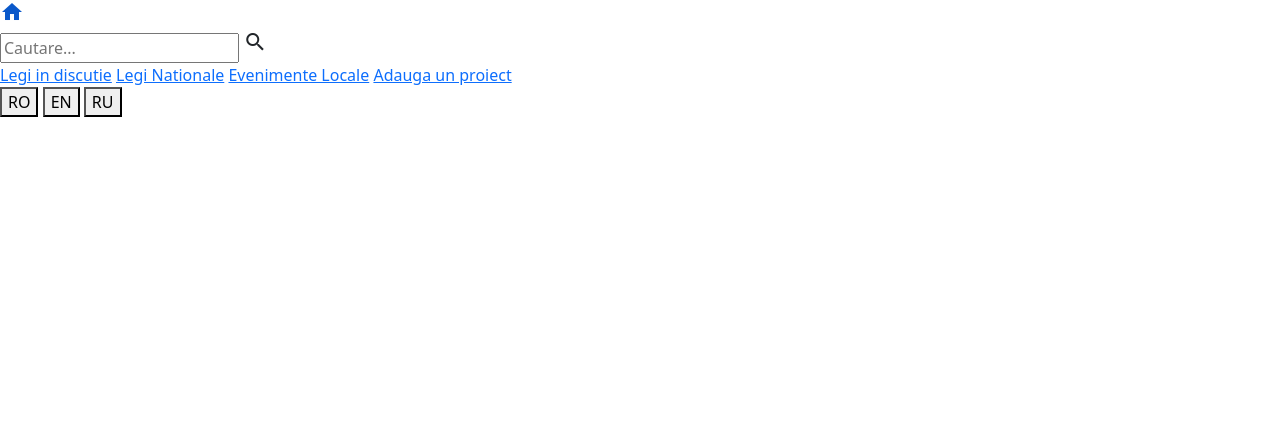
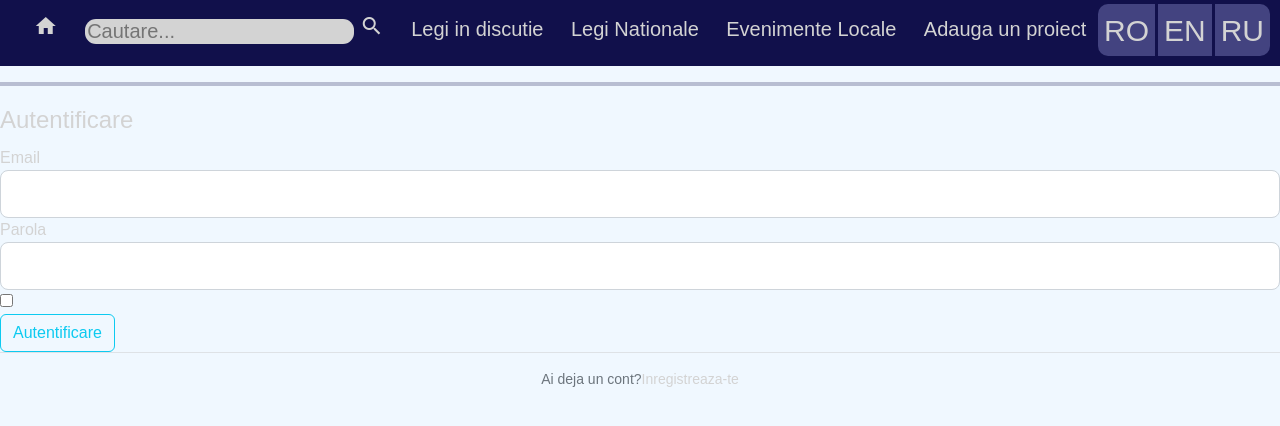
Before and after one commit to daniell0427/ParlamentulPoporului, a Flask app: page /autentificare in a window 1280 px wide. Shown: the top 426 px of the page. Run offline with Flask 2, Linux system fonts and the light colour scheme.

Commit message:
login page
te las pe tine Adi de design

```diff
--- a/templates/adugaProiect.html
+++ b/templates/adugaProiect.html
@@ -3,7 +3,7 @@
 
 {% block head %}
     <title>ParlamentulPoporului</title>
-    <link href="{{ url_for('static', filename='adaugaProiect.css') }}" type="text/css" rel="stylesheet">
+    <link href="{{ url_for('static', filename='login.css') }}" type="text/css" rel="stylesheet">
 {% endblock head %}
 
 
--- a/templates/login.html
+++ b/templates/login.html
@@ -2,10 +2,56 @@
 
 
 {% block head %}
-
+    <title>UniteMoldova</title>
+    <link href="{{ url_for('static', filename='register.css') }}" type="text/css" rel="stylesheet">
 {% endblock head %}
 
 
 {% block content %}
+    <hr>
+    <div id="login">
+        <form method="POST" action="" id="login_form">
+            <legend class="form-group">Autentificare</legend>
+            <fieldset class="form-group">
+                <div class="form-group">
+                    {{form.email.label(class="form-control-label") }}
+                    {% if form.email.errors %}
+                        {{form.email(class="form-control form-control-lg is-invalid")}}
+                        <div class="invalid-feedback">
+                            {% for error in form.email.errors %}
+                                <span>{{ error }}</span>
+                            {% endfor %}
+                        </div>
+                    {% else %}
+                        {{form.email(class="form-control form-control-lg")}}
+                    {% endif %}
+                </div>
 
+                <div class="form-group">
+                    {{form.parola.label(class="form-control-label") }}
+                    {% if form.parola.errors %}
+                        {{form.parola(class="form-control form-control-lg is-invalid")}}
+                        <div class="invalid-feedback">
+                            {% for error in form.parola.errors %}
+                                <span>{{ error }}</span>
+                            {% endfor %}
+                        </div>
+                    {% else %}
+                        {{form.parola(class="form-control form-control-lg")}}
+                    {% endif %}
+                </div>
+            </fieldset>
+            <div class="form-group">
+                {{form.rememberme(class="checkbox")}}
+            </div>
+            <div class="form-group">
+                {{form.submit(class="btn btn-outline-info")}}
+            </div>
+        </form>
+        <div class="border-top pt-3">
+            <small class="text-muted d-flex justify-content-center">
+                Ai deja un cont? <a class="ml-2" href="{{ url_for('inregistrare') }}">Inregistreaza-te</a>
+            </small>
+        </div>
+    </div>
 {% endblock content %}
```
Also changed, not shown: static/login.css (added).
